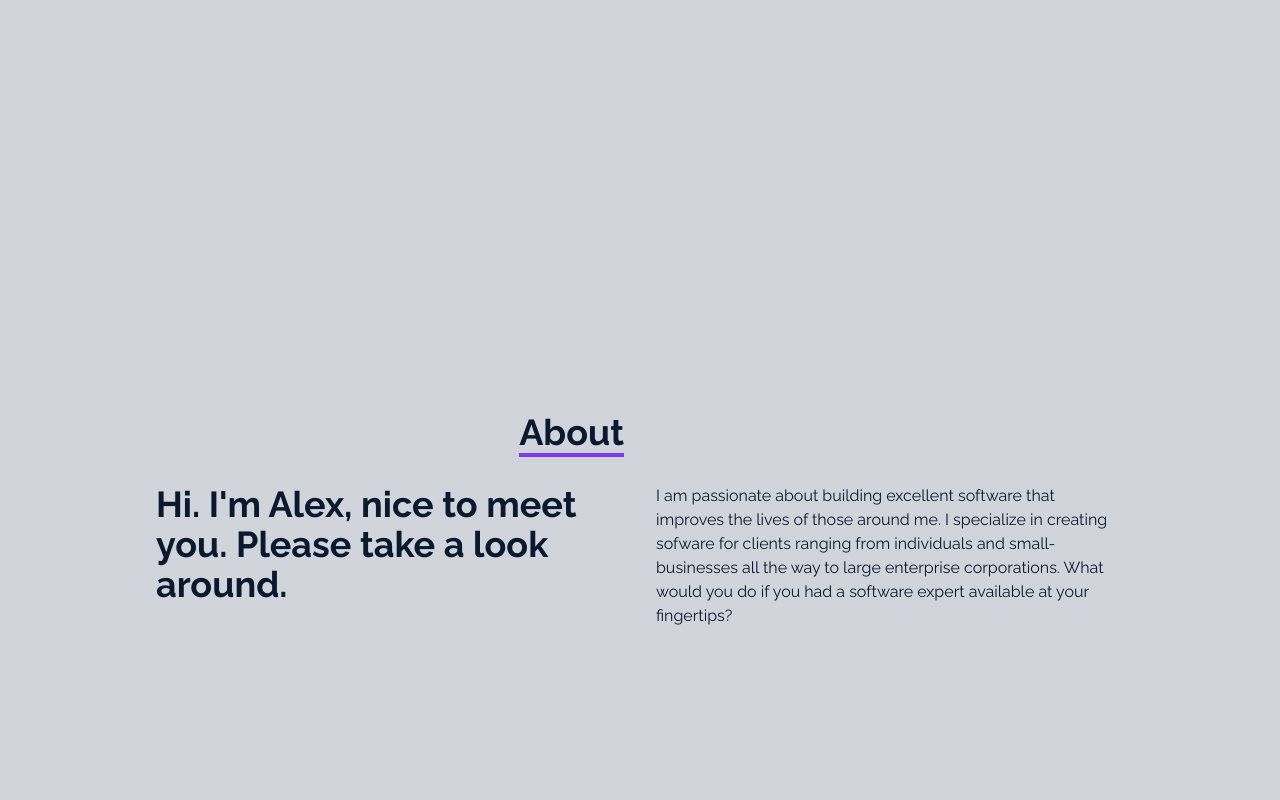
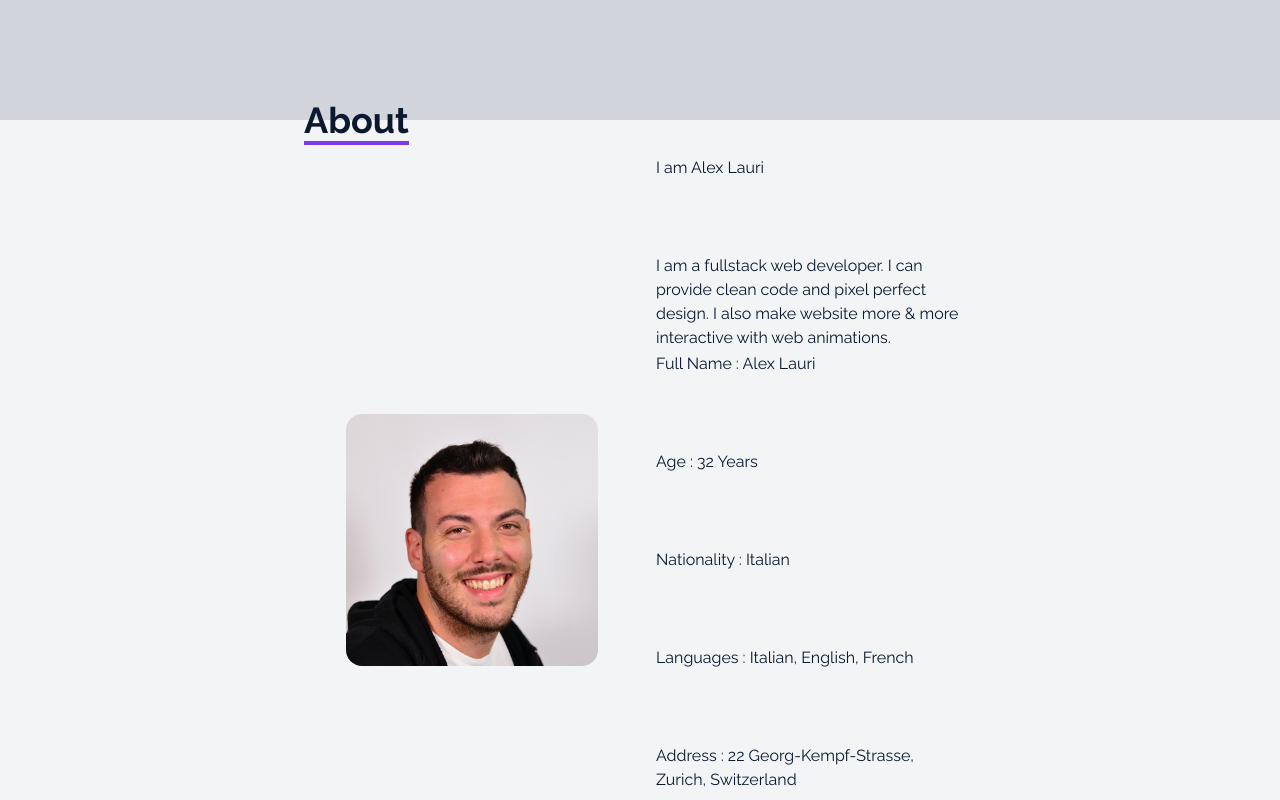
Before and after one commit to Alkxs/Portfolio-projects, a React (Vite) app in the folder portfolio/: page / in a window 1280 px wide. Shown: the part 680-1480 px from the top of the page. Built offline with nearby package versions, Linux system fonts and the light colour scheme; a web font is replaced by a local one.

Commit message:
added image about section + layout

```diff
--- a/portfolio/src/components/About.jsx
+++ b/portfolio/src/components/About.jsx
@@ -1,31 +1,34 @@
-const About = ({darkMode}) => {
+import profile from '../assets/profile.png'
+
+
+const About = ({}) => {
   return (
-    <div
-      name='about'
-      className={`w-full h-screen bg-gray-300 dark:bg-[#0a192f] text-[#0a192f] dark:text-gray-200 flex flex-col items-center justify-center
-    ${darkMode ? 'dark' : 'light text-[#0a192f]'}`}
-    >
-      <div className='flex flex-col justify-center items-center w-full h-full max-w-[1000px]'>
-        <div className='max-w-[1000] w-full grid grid-cols-2 gap-8'>
-          <div className='sm:text-right pb-8 pl-4'>
-            <p className='text-4xl font-bold inline border-b-4 border-violet-600'>About</p>
+    <section name='about' className='w-full h-screen bg-gray-100 dark:bg-[#0a192f] text-[#0a192f] dark:text-gray-200 flex flex-col items-center justify-center'>
+      {/* Container */}
+      <div className='flex flex-col justify-start items-center mx-auto px-8 max-w-4xl'>
+        <div className='w-full h-auto'>
+          <p className='text-4xl font-bold inline border-b-4 border-violet-600'>About</p>
+        </div>
+
+        <div className='max-w-2xl w-full flex justify-center items-center'>
+          <div className='flex justify-center items-center w-1/2 '>
+            <img className='rounded-2xl w-3/4' src={profile}></img>
           </div>
-          <div></div>
-        </div>
-        <div className='max-w-[1000] w-full grid sm:grid-cols-2 gap-8 px-4'>
-          <div className='sm:text-left text-4xl font-bold'>
-            <p>Hi. I'm Alex, nice to meet you. Please take a look around.</p>
-          </div>
-          <div>
-            <p>
-              I am passionate about building excellent software that improves the lives of those around me. I specialize in creating sofware for clients ranging
-              from individuals and small-businesses all the way to large enterprise corporations. What would you do if you had a software expert available at
-              your fingertips?
-            </p>
+          <div className='w-1/2 max-h-screen grid grid-rows-8 gap-4 p-4'>
+            <div>I am Alex Lauri</div>
+            <div>
+              I am a fullstack web developer. I can provide clean code and pixel perfect design. I also make website more & more interactive with web
+              animations.
+            </div>
+            <div>Full Name   : Alex Lauri</div>
+            <div>Age         : 32 Years </div>
+            <div>Nationality : Italian </div>
+            <div>Languages   : Italian, English, French</div>
+            <div> Address    : 22 Georg-Kempf-Strasse, Zurich, Switzerland</div>
           </div>
         </div>
       </div>
-    </div>
+    </section>
   )
 }
 export default About
--- a/portfolio/src/components/Home.jsx
+++ b/portfolio/src/components/Home.jsx
@@ -3,7 +3,7 @@ import {HiArrowNarrowRight} from 'react-icons/hi'
 const Home = () => {
   return (
     <>
-      <div name='home' className='bg-gray-300 dark:bg-[#0a192f] w-full h-screen'>
+      <section name='home' className='bg-gray-300 dark:bg-[#0a192f] w-full h-screen'>
         {/* Container */}
         <div className='max-w-[1000px] mx-auto px-8 flex flex-col justify-center h-full'>
           <p className='text-violet-600'>Hi there, my name is</p>
@@ -21,7 +21,7 @@ const Home = () => {
             </button>
           </div>
         </div>
-      </div>
+      </section>
     </>
   )
 }
```
Also changed, not shown: portfolio/src/assets/foto.png (added), portfolio/src/assets/profile.png (added).
